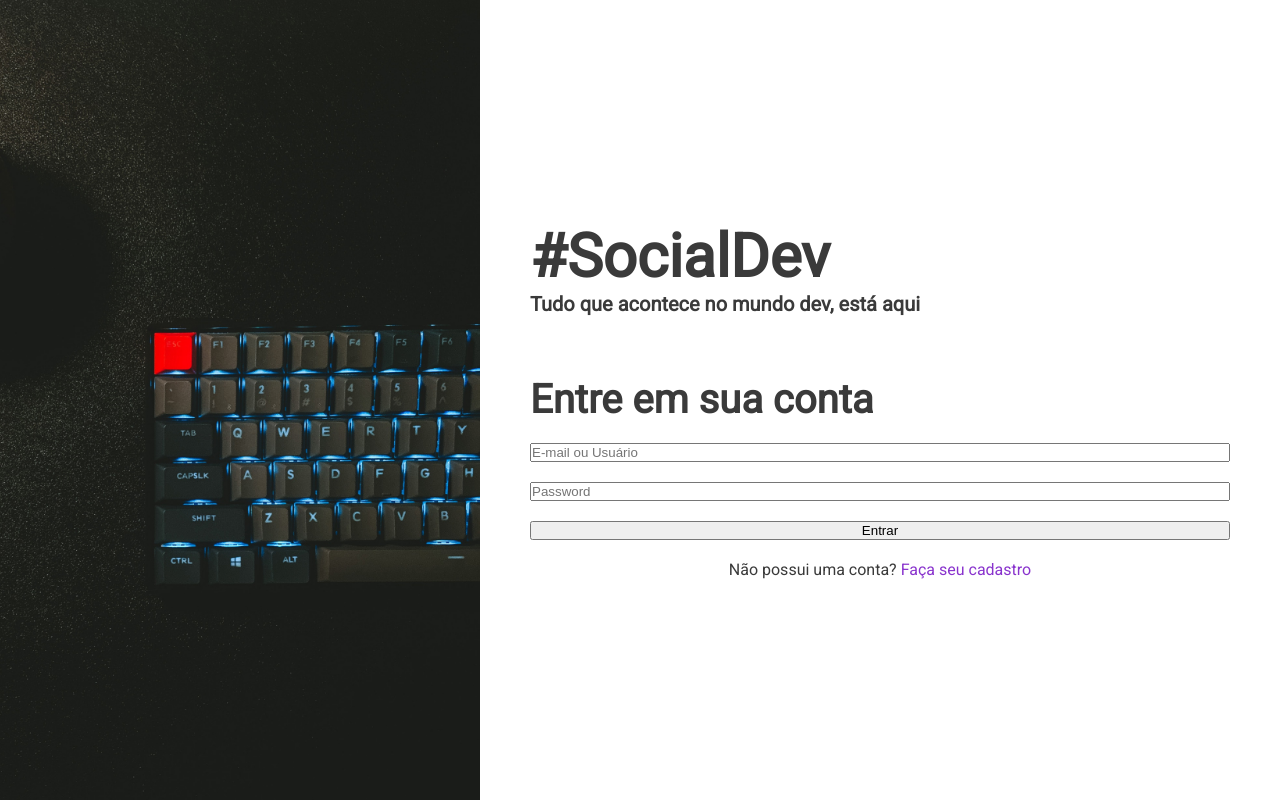
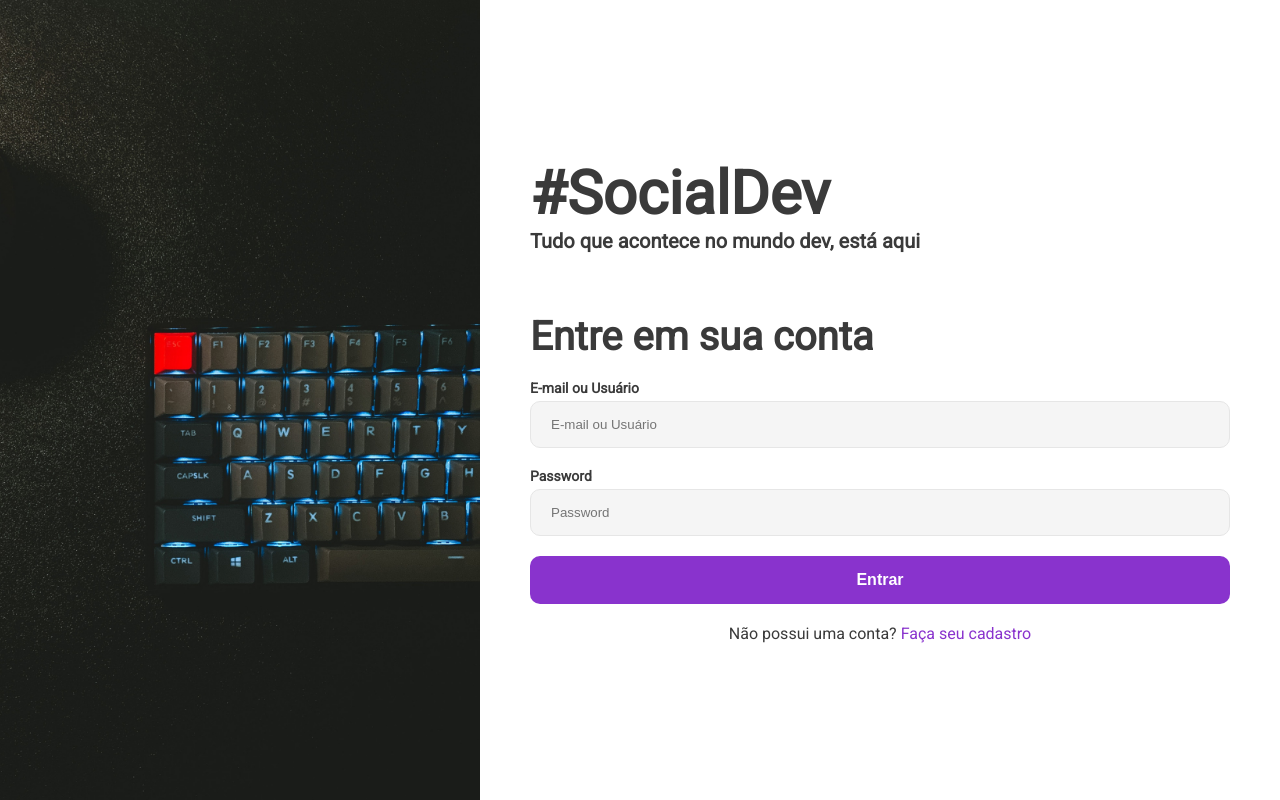
Before and after one commit to bezerrak3/socia-dev, a Next.js app: page /login in a window 1280 px wide. Built offline with nearby package versions, Linux system fonts and the light colour scheme.

Commit message:
Criado componentes e tema

```diff
--- a/pages/_app.jsx
+++ b/pages/_app.jsx
@@ -1,4 +1,5 @@
-import { createGlobalStyle } from "styled-components"
+import { createGlobalStyle, ThemeProvider } from "styled-components"
+import theme from "../src/theme"
 
 const GlobalStyle = createGlobalStyle`
  * {
@@ -8,23 +9,28 @@
 
 body {
   font-family: 'Roboto', sans-serif;
-  color: #3A3A3A;
+  color: ${props => props.theme.black};
 }
 
 a{
-  color: #8933CD;
+  color: ${props => props.theme.primary};
   font-weigth: bold;
   text-decoration: none;
+  transition: all 0.3s;
+}
+
+a:hover{
+  color: ${props => props.theme.primaryHover}
 }
 
 `
 
 function App ({ Component, pageProps }) {
   return (
-    <>
+    <ThemeProvider theme={theme}>
       <GlobalStyle/>
       <Component {...pageProps} />
-    </>
+    </ThemeProvider>
 
   )
 }
--- a/pages/login.jsx
+++ b/pages/login.jsx
@@ -4,6 +4,8 @@
 import H1 from "../src/components/typography/H1"
 import H2 from "../src/components/typography/H2"
 import H4 from "../src/components/typography/H4"
+import Button from "../src/components/inputs/Button"
+import Input from "../src/components/inputs/Input"
 
 const FormContainer = styled.div`
  margin-top: 60px;
@@ -29,9 +31,9 @@
         <FormContainer>
            <H2>Entre em sua conta</H2>
            <Form>
-              <input placeholder="E-mail ou Usuário" type="email" />
-              <input placeholder="Password" type="password" />
-              <button>Entrar</button>
+              <Input label="E-mail ou Usuário" type="email" />
+              <Input label="Password" type="password" />
+              <Button>Entrar</Button>
            </Form>
            <Text> Não possui uma conta? <a href="#">Faça seu cadastro</a></Text>
         </FormContainer>
--- /dev/null
+++ b/src/components/inputs/Button.jsx
@@ -0,0 +1,20 @@
+import styled from "styled-components";
+
+const Button = styled.button`
+   background-color: ${props => props.theme.primary};
+   padding: 15px 20px;
+   border-radius: 10px;
+   border: 0;
+   font-weight: bold;
+   color: ${props => props.theme.white};
+   font-size: 16px;
+   cursor: pointer;
+   transition: 0.3s;
+
+   :hover {
+     background-color: ${props => props.theme.primaryHover};
+   }
+
+`
+
+export default Button
--- /dev/null
+++ b/src/components/inputs/Input.jsx
@@ -0,0 +1,33 @@
+import styled from "styled-components";
+
+const InputContainer =  styled.div`
+   width: 100%;
+`
+
+const StyledLabel = styled.p`
+   font-weight: bold;
+   font-size: 14px;
+   margin-bottom: 5px;
+
+`
+
+const StyledInput = styled.input`
+   width: 100%;
+   border: 1px solid ${props => props.theme.inputBorder};
+   background-color: ${props => props.theme.inputBackground};
+   padding: 15px 20px;
+   box-sizing: border-box;
+   border-radius: 10px;
+
+`
+
+function Input ({label,...props}){
+   return(
+      <InputContainer>
+        <StyledLabel>{label}</StyledLabel>
+        <StyledInput placeholder={label}{...props}/>
+      </InputContainer>
+
+   )
+}
+export default Input
--- a/src/components/layout/ImageWithSpace.jsx
+++ b/src/components/layout/ImageWithSpace.jsx
@@ -20,7 +20,7 @@
  }
 `
 const StyledContainer = styled.div`
- background-color: white;
+ background-color: ${props => props.theme.white};
  padding: 30px 50px;
 
  min-width: 700px;
--- /dev/null
+++ b/src/theme.js
@@ -0,0 +1,10 @@
+const theme = {
+    primary: "#8933CD",
+    primaryHover: "#7029A8",
+    inputBackground: "#F5F5F5",
+    inputBorder: "#E6E6E6",
+    black: "#3A3A3A",
+    white: "#FFFFFF",
+}
+
+export default theme
```
